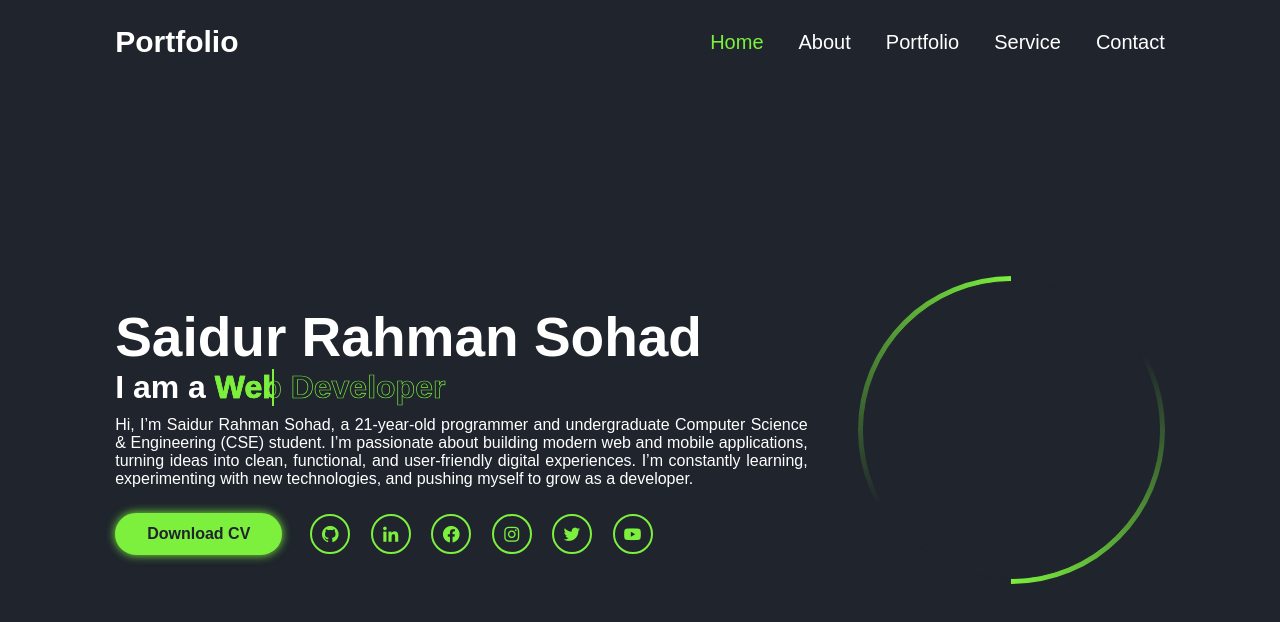
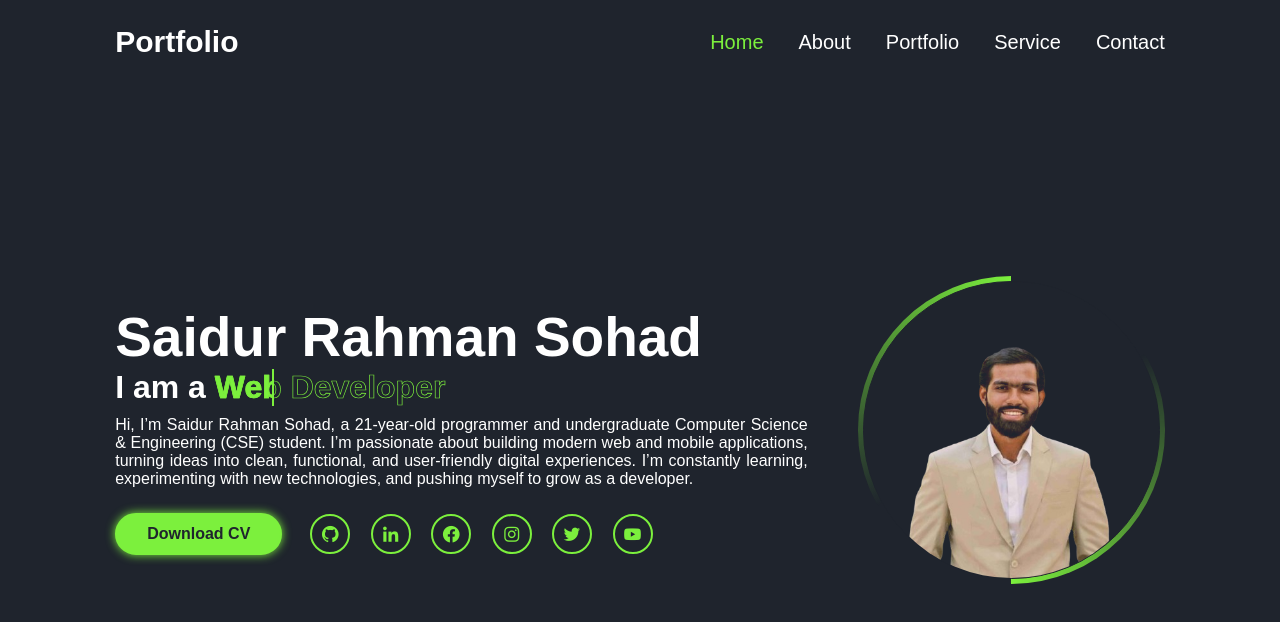
Before and after one commit to Sohad15470/Portfolio, a plain HTML site: page index.html in a window 1280 px wide. Drawn offline with nearby package versions, Linux system fonts and the light colour scheme; a web font is replaced by a local one.

Commit message:
Fix HTML encoding issues in index.html
just delete image folder name.

```diff
--- a/index.html
+++ b/index.html
@@ -61,11 +61,12 @@
             <div class="home-img">
                 <div class="img-box">
                     <div class="img-item">
-                        <img src="images/web image.png" alt="">
+                        <img src="web image.png" alt="">
                     </div>
                 </div>
             </div>
         </section>
 </body>
 
+
 </html>
```
